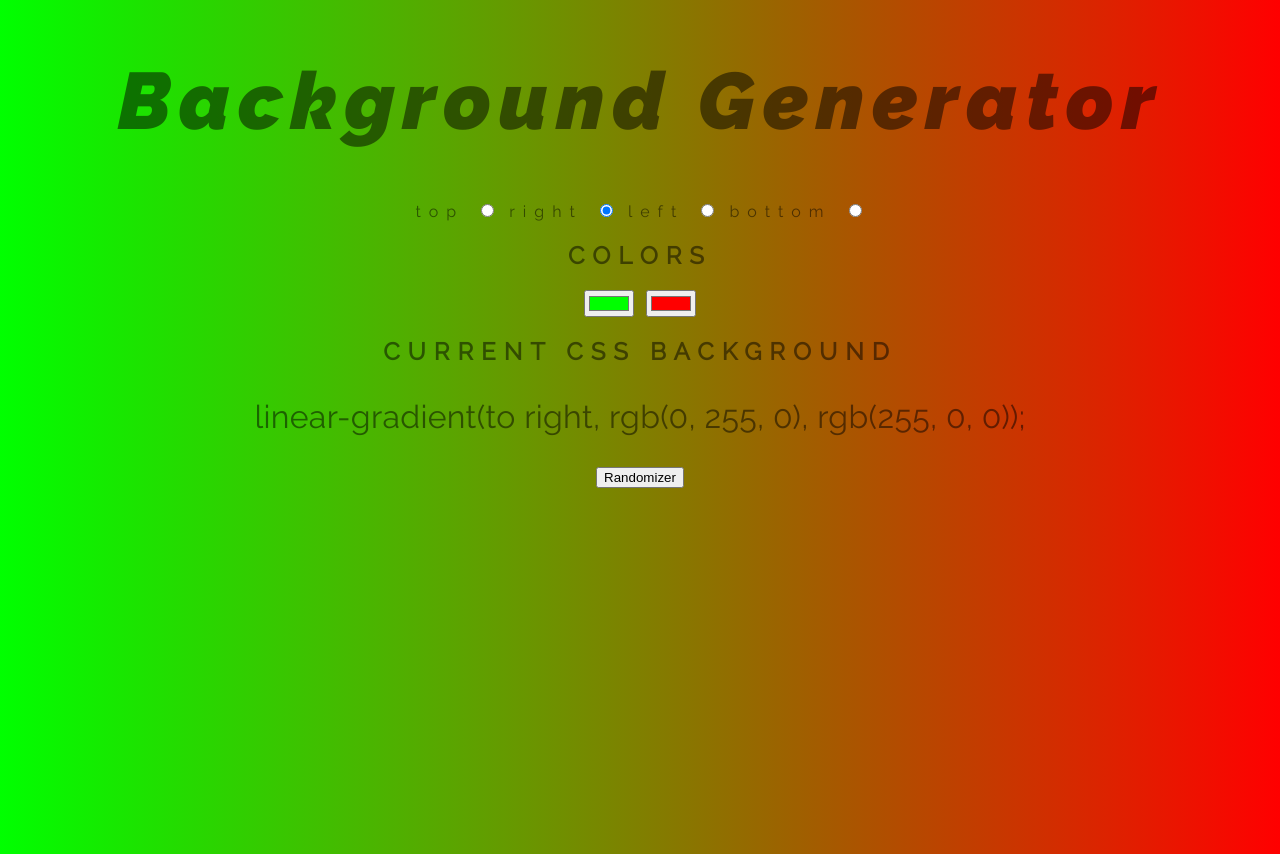
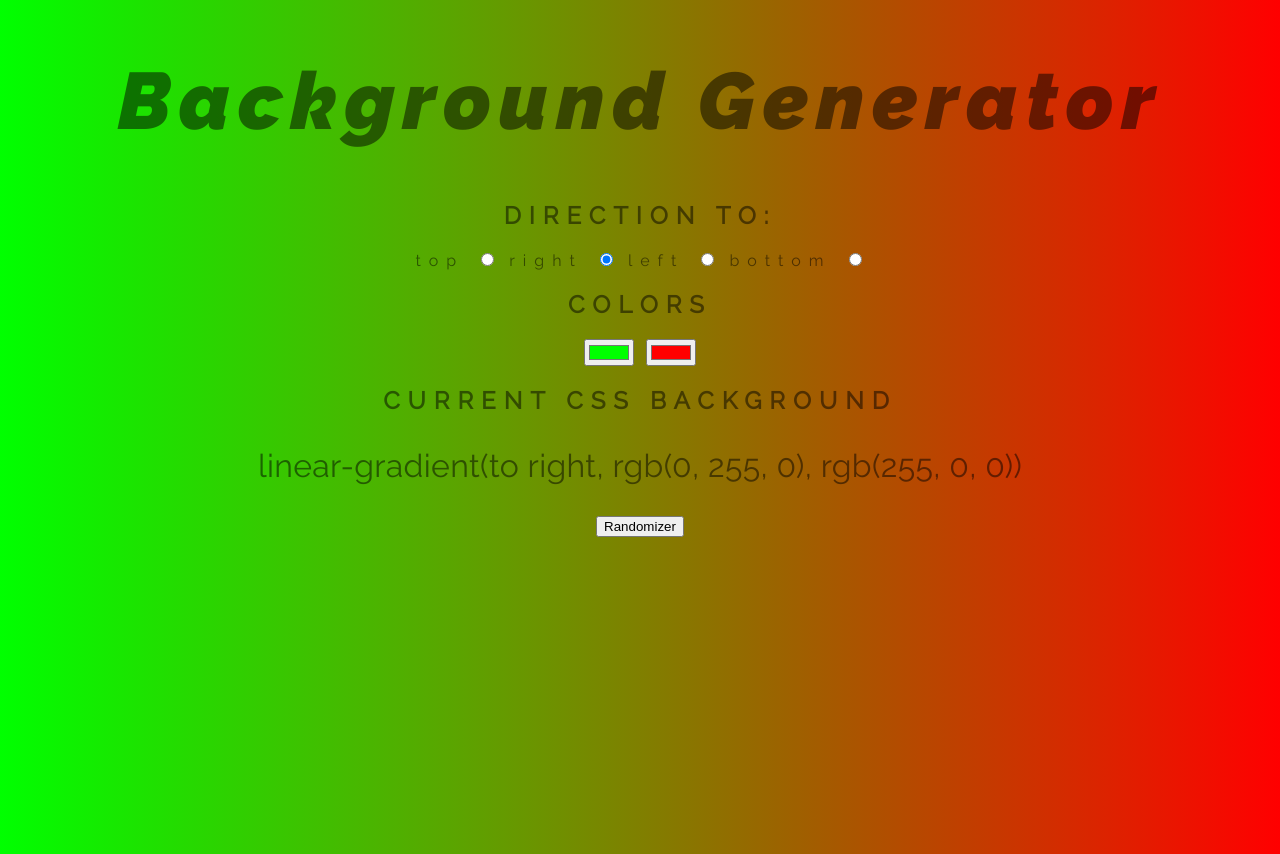
Before and after one commit to 512jay/Gradient-Background, a plain HTML site: page index.html in a window 1280 px wide. Drawn offline with Linux system fonts and the light colour scheme.

Commit message:
removed semicolon

```diff
--- a/index.html
+++ b/index.html
@@ -8,6 +8,7 @@
 </head>
 <body id="gradient">
   <h1 class="font-effect-anaglyph" >Background Generator</h1>
+  <h2>Direction to:</h2>
   <div class="directional">
     <div>
       top <input id="top" type="radio" name="direction">
--- a/script.js
+++ b/script.js
@@ -17,7 +17,7 @@ let setGradient = () => {
   	+ color2.value
   	+ ")";
 
-  	css.textContent = body.style.background + ";";
+  	css.textContent = body.style.background;
   	console.log("instance ran");
 }
 
```
